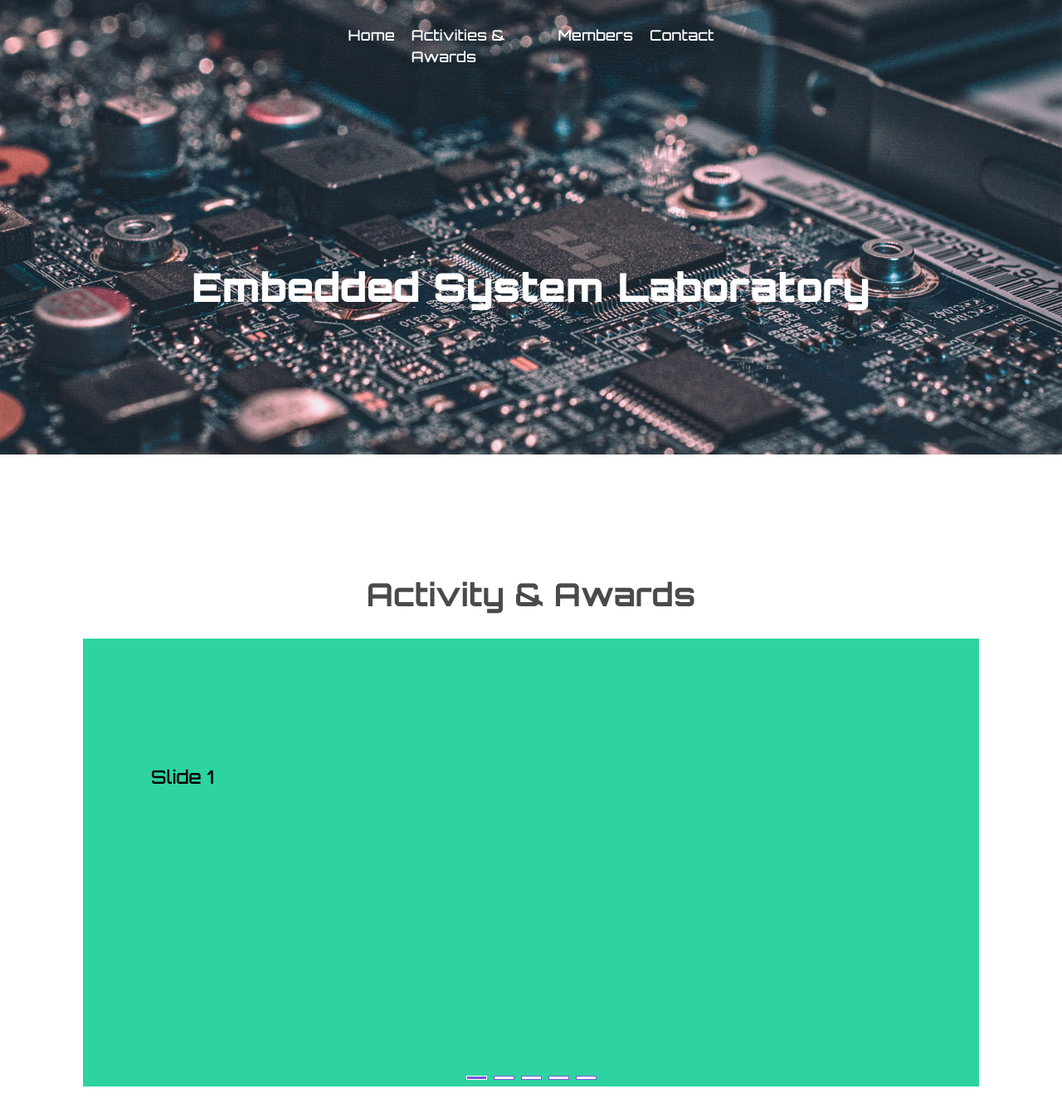
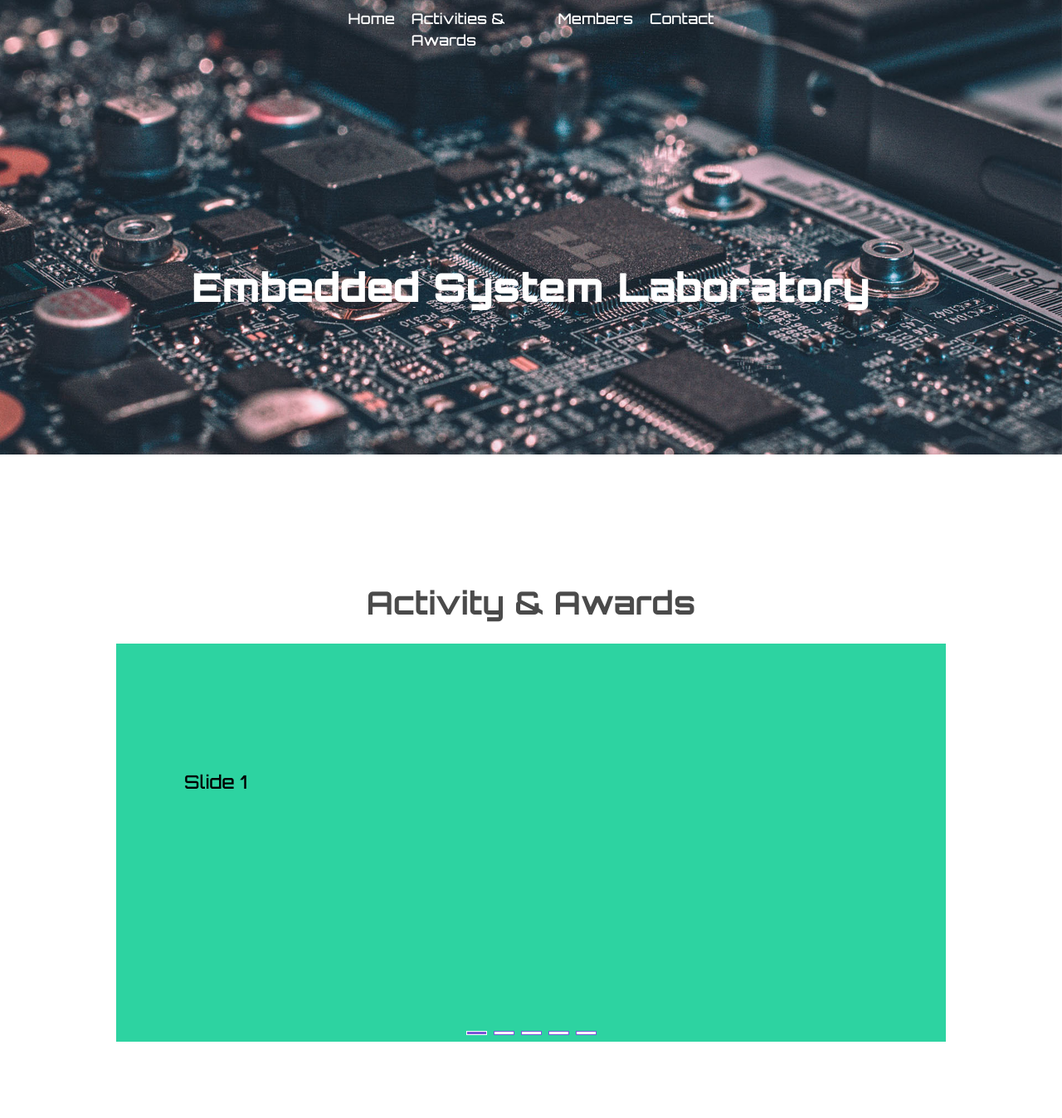
Before and after one commit to dnjooiopa/esl-official-website, a Vue app: page / in a window 1280 px wide. Shown: the top 1348 px of the page at 83% size. Built offline with nearby package versions, Linux system fonts and the light colour scheme.

Commit message:
smalling navbar

```diff
--- a/src/components/Activity.vue
+++ b/src/components/Activity.vue
@@ -56,7 +56,7 @@ export default {
   flex-wrap: wrap;
   flex-direction: column;
   align-content: center;
-  margin-top: 140px;
+  margin-top: 150px;
 }
 
 .activity-title {
@@ -67,14 +67,14 @@ export default {
 }
 
 .slider-container {
-  width: 1080px;
-  margin: 24px 0px 300px;
+  width: 1000px;
+  margin: 20px 0px 300px;
 }
 
 .slider-item {
   display: flex;
   justify-content: flex-start;
-  height: 540px;
+  height: 480px;
   background-color: #2dd3a1;
 }
 
--- a/src/components/Navbar.vue
+++ b/src/components/Navbar.vue
@@ -42,7 +42,7 @@ export default {
 
 .nav-container {
   width: 36%;
-  height: 72px;
+  height: 48px;
   display: flex;
   justify-content: space-between;
   align-items: center;
@@ -54,8 +54,8 @@ export default {
 }
 
 .nav-item {
-  height: 35px;
-  padding: 10px;
+  height: 30px;
+  padding: 0px 10px;
 }
 
 .nav-item:hover {
```
